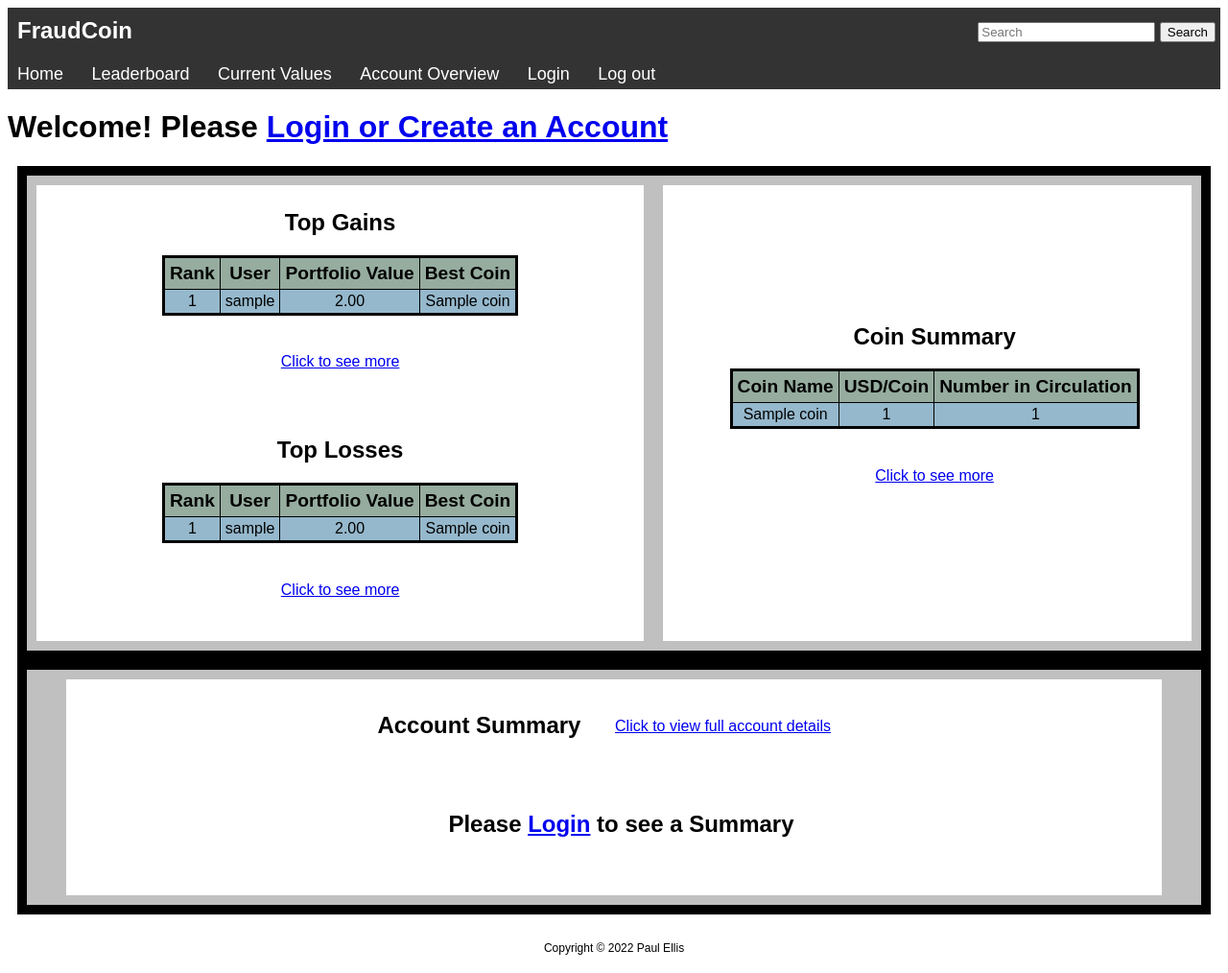
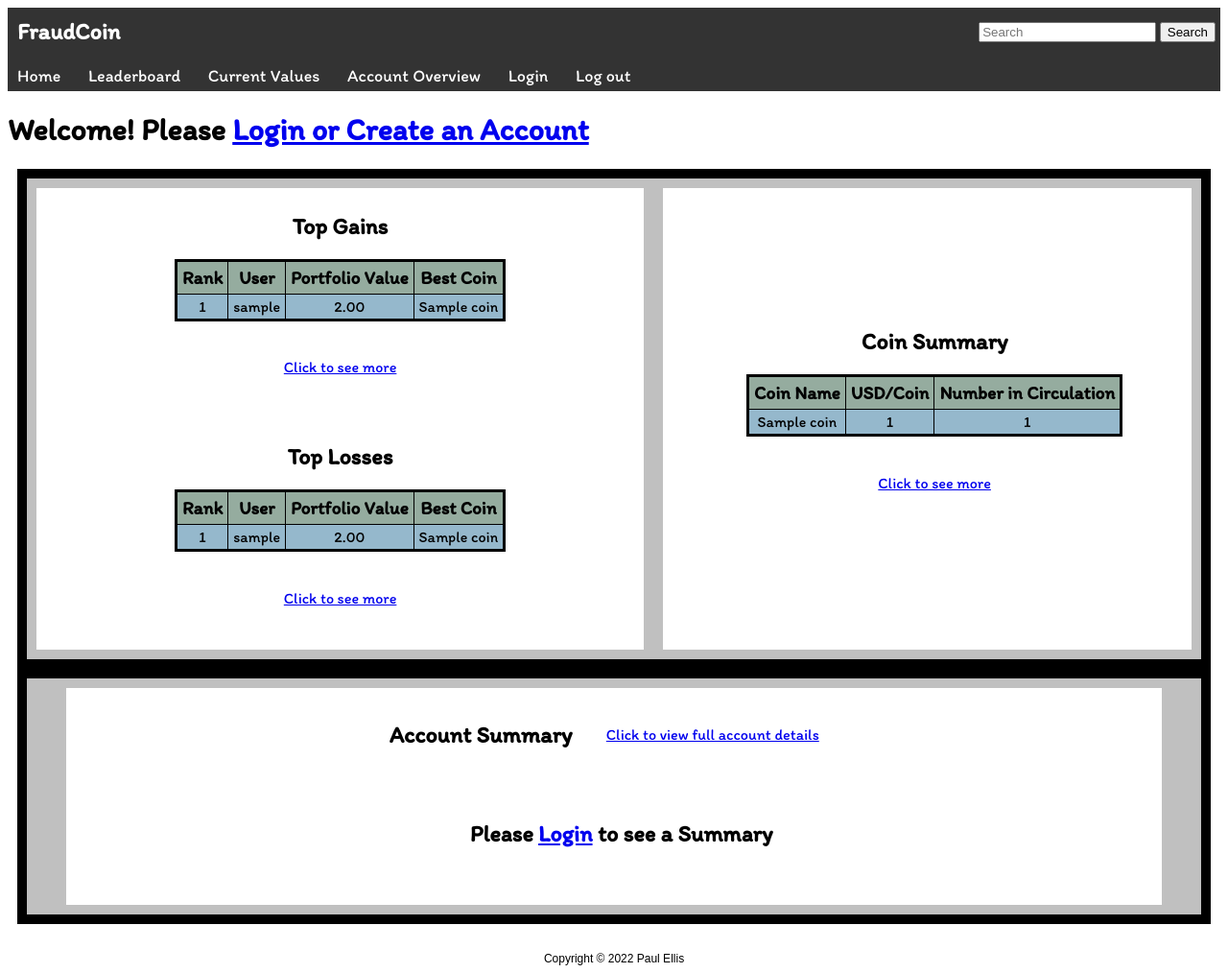
Before and after one commit to PaulEllis2001/CS401-Website, a PHP site: page /index.php in a window 1280 px wide. Shown: the whole page at 96% size. Run offline with PHP 8.4, Linux system fonts and the light colour scheme; tables that the repository leaves empty hold one stand-in row (values such as "Sample post").

Commit message:
added fonts

```diff
--- a/css/style.css
+++ b/css/style.css
@@ -1,6 +1,14 @@
+@font-face{
+    font-family: "myFont";
+    src: url("Itim-Regular.ttf");
+}
+
+html{
+    font-family: "myFont", Arial, sans-serif;
+}
+
 .container{
     padding: auto;
-    font-family: Arial, Helvetica, sans-serif;
     align-items: center;
     justify-content: center;
 }
```
Also changed, not shown: css/Itim-Regular.ttf (added).
